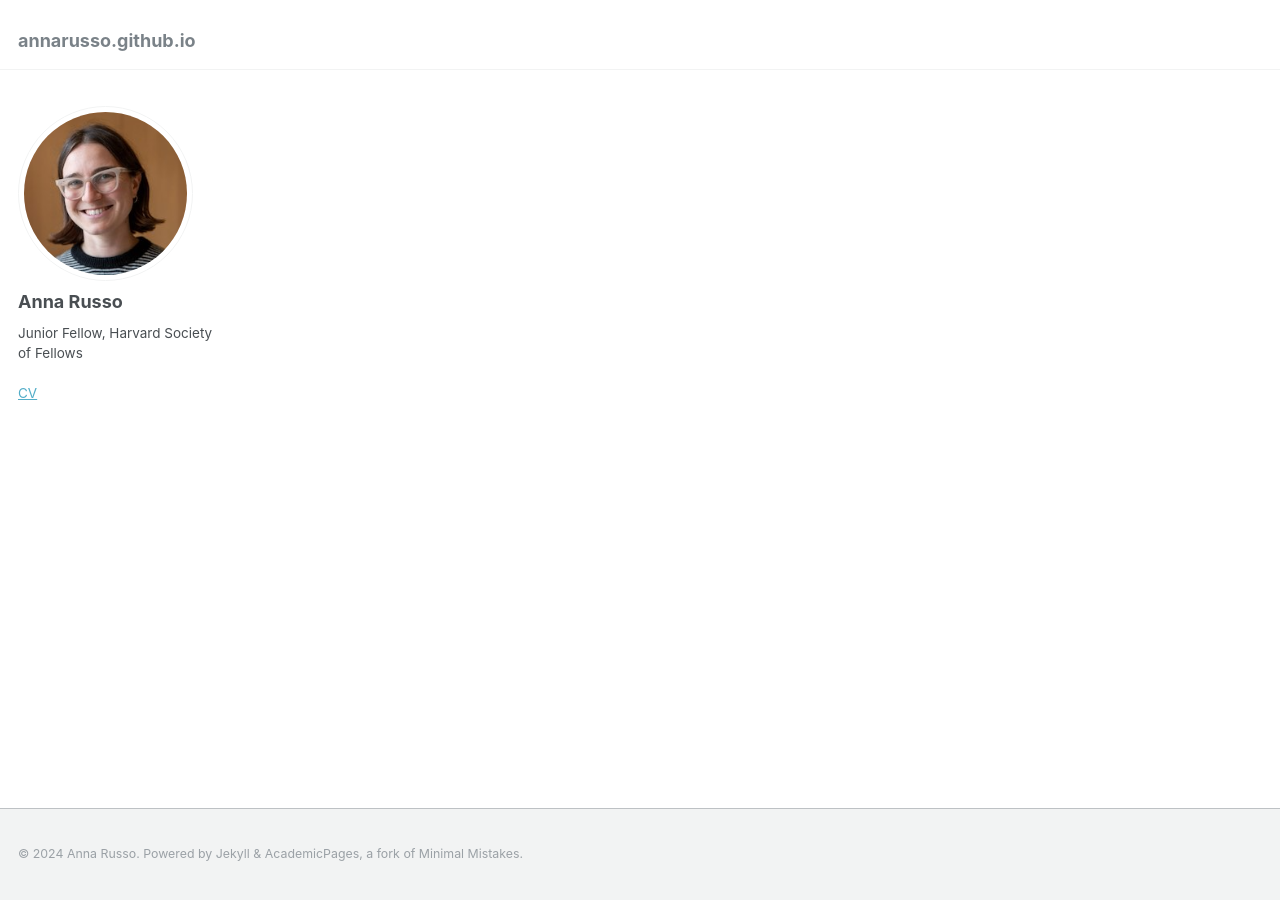
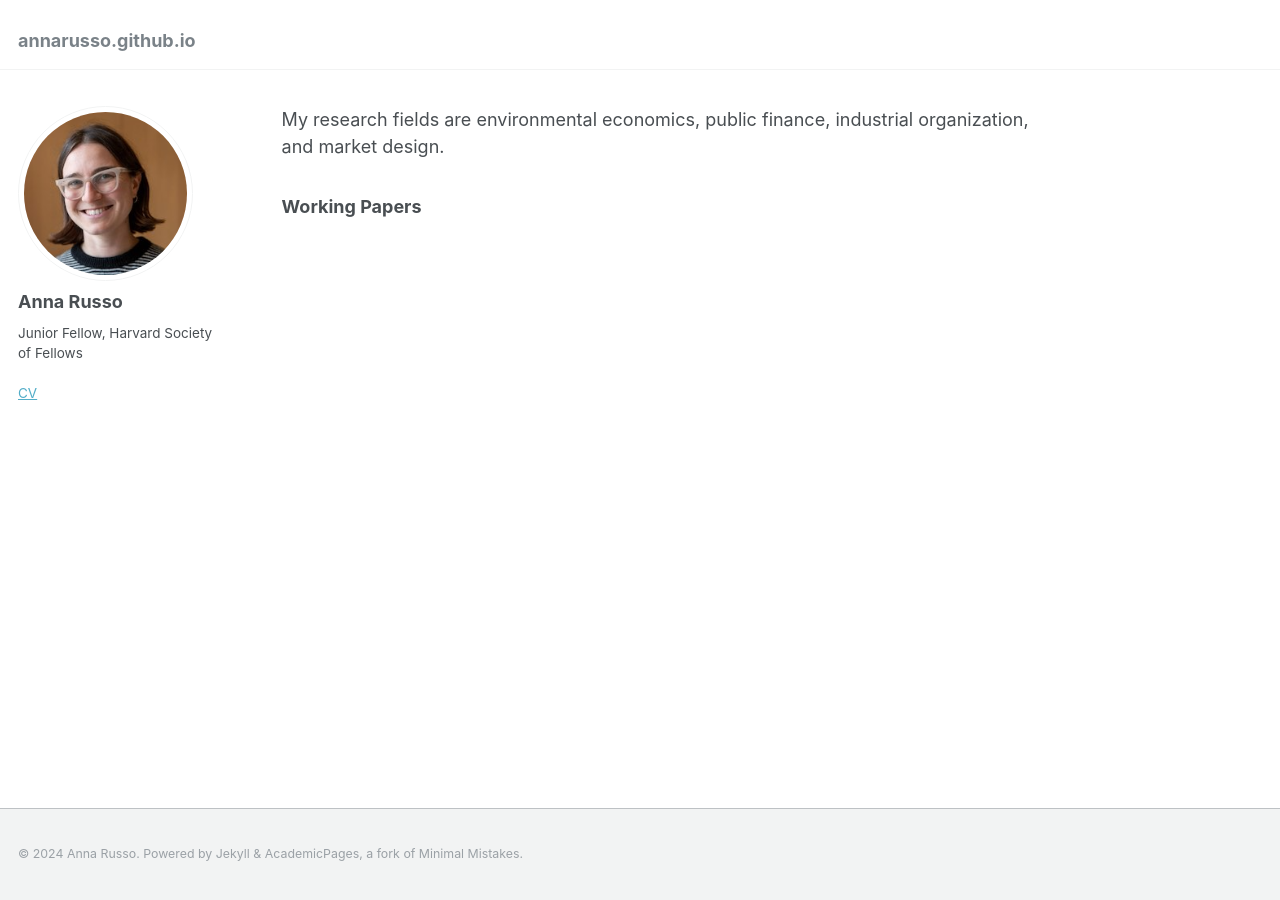
Before and after one commit to annarusso/annarusso.github.io, a Jekyll site: the page built from _pages/about.md, in a window 1280 px wide. Built offline with Jekyll 4.4.1, drawn with Linux system fonts in a browser that asks for light colours.

Commit message:
Update about.md

```diff
--- a/_pages/about.md
+++ b/_pages/about.md
@@ -6,3 +6,7 @@ redirect_from:
   - /about/
   - /about.html
 ---
+
+My research fields are environmental economics, public finance, industrial organization, and market design.
+
+### Working Papers
```
